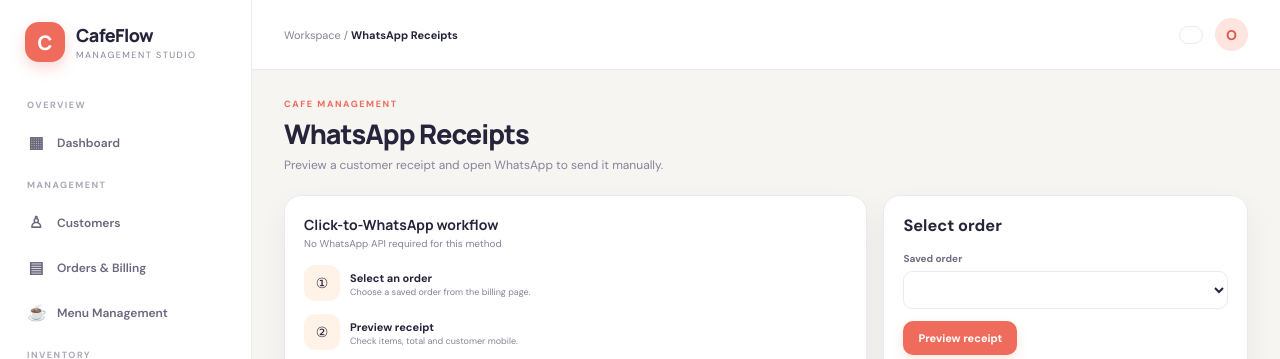
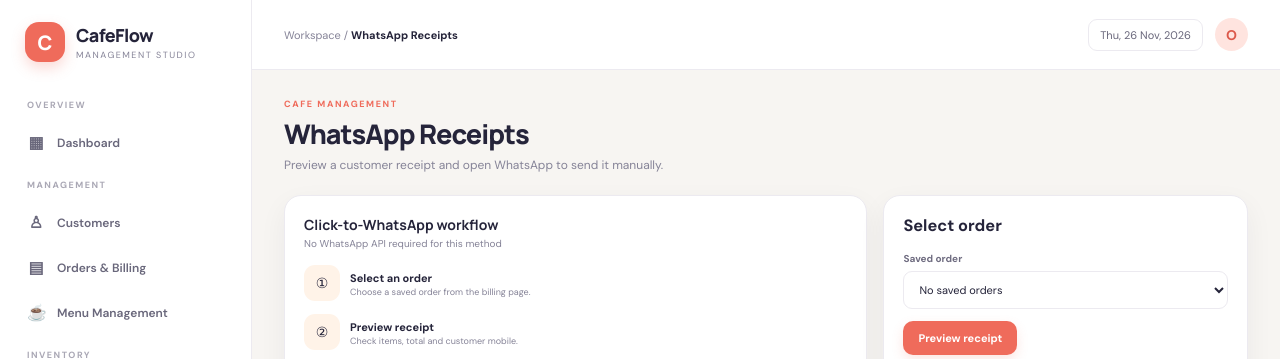
Before and after one commit to Theshivam12/Cafe_inventory_management, a plain HTML site: page receipts.html in a window 1280 px wide. Shown: the top 359 px of the page. Drawn offline with Linux system fonts and the light colour scheme; files that its build step writes are made by us from their sources.

Commit message:
Update receipts.html

```diff
--- a/receipts.html
+++ b/receipts.html
@@ -1,8 +1,8 @@
-<!doctype html><html lang="en"><head><meta charset="utf-8"><meta name="viewport" content="width=device-width, initial-scale=1"><title>WhatsApp Receipts | CafeFlow</title><link rel="stylesheet" href="assets/css/style.css"></head><body>
+<!doctype html><html lang="en"><head><meta charset="utf-8"><meta name="viewport" content="width=device-width, initial-scale=1"><title>WhatsApp Receipts | CafeFlow</title><link rel="stylesheet" href="style.css"></head><body>
 <div class="layout"><aside class="sidebar"><div class="brand"><div class="brand-logo">C</div><div><b>CafeFlow</b><small>MANAGEMENT STUDIO</small></div></div><nav class="nav"><div class="nav-caption">OVERVIEW</div><a href="index.html" class=""><span class="nav-ico">▦</span>Dashboard</a><div class="nav-caption">MANAGEMENT</div><a href="customers.html" class=""><span class="nav-ico">♙</span>Customers</a><a href="orders.html" class=""><span class="nav-ico">▤</span>Orders & Billing</a><a href="menu.html" class=""><span class="nav-ico">☕</span>Menu Management</a><div class="nav-caption">INVENTORY</div><a href="materials.html" class=""><span class="nav-ico">◫</span>Raw Materials</a><a href="recipes.html" class=""><span class="nav-ico">♧</span>Recipe Management</a><a href="purchases.html" class=""><span class="nav-ico">⇩</span>Purchases & Stock</a><div class="nav-caption">REPORTS</div><a href="expenses.html" class=""><span class="nav-ico">₹</span>Expenses</a><a href="analytics.html" class=""><span class="nav-ico">▥</span>Analytics</a><a href="receipts.html" class="active"><span class="nav-ico">▧</span>WhatsApp Receipts</a><a href="settings.html" class=""><span class="nav-ico">⚙</span>Settings</a></nav><div class="profile"><div class="avatar">O</div><div><b style="font-size:11px">Cafe Owner</b><small>Administrator · Demo</small></div></div></aside>
 <main class="main"><header class="topbar"><div style="display:flex;align-items:center;gap:12px"><button class="menu-toggle" id="menuToggle">☰</button><div class="crumb">Workspace / <b>WhatsApp Receipts</b></div></div><div class="top-actions"><div class="top-date" id="topDate"></div><div class="top-avatar">O</div></div></header><div class="content">
 <div class="page-head"><div><div class="eyebrow">CAFE MANAGEMENT</div><h1>WhatsApp Receipts</h1><div class="subtitle">Preview a customer receipt and open WhatsApp to send it manually.</div></div></div>
 <div class="two-col"><div class="card panel"><div class="panel-head"><div><h3>Click-to-WhatsApp workflow</h3><small>No WhatsApp API required for this method</small></div></div><div class="mini-list"><div class="mini-row"><div class="mini-emoji">①</div><div class="mini-info"><b>Select an order</b><small>Choose a saved order from the billing page.</small></div></div><div class="mini-row"><div class="mini-emoji">②</div><div class="mini-info"><b>Preview receipt</b><small>Check items, total and customer mobile.</small></div></div><div class="mini-row"><div class="mini-emoji">③</div><div class="mini-info"><b>Send manually</b><small>WhatsApp opens with a pre-filled message.</small></div></div></div><div class="notice">Opening WhatsApp does not mean the message was sent or delivered. Staff must tap Send.</div></div>
 <div class="card panel"><h3 style="margin-top:0">Select order</h3><div class="field"><label>Saved order</label><select class="control" id="receiptOrder" style="width:100%"></select></div><button class="btn" onclick="receiptFromSelect()">Preview receipt</button><div id="receiptEmpty" class="subtitle" style="margin-top:12px">Create an order first to preview its receipt.</div></div></div>
 </div></main></div>
-<div class="modal-backdrop" id="modalBackdrop"><div class="modal"><div class="modal-head"><h3 id="modalTitle">Details</h3><button class="close" onclick="CF.close()">×</button></div><div id="modalBody"></div></div></div><div class="toast" id="toast"></div><script src="assets/js/app.js"></script><script src="assets/js/pages.js"></script></body></html>
+<div class="modal-backdrop" id="modalBackdrop"><div class="modal"><div class="modal-head"><h3 id="modalTitle">Details</h3><button class="close" onclick="CF.close()">×</button></div><div id="modalBody"></div></div></div><div class="toast" id="toast"></div><script src="app.js"></script><script src="pages.js"></script></body></html>
```
